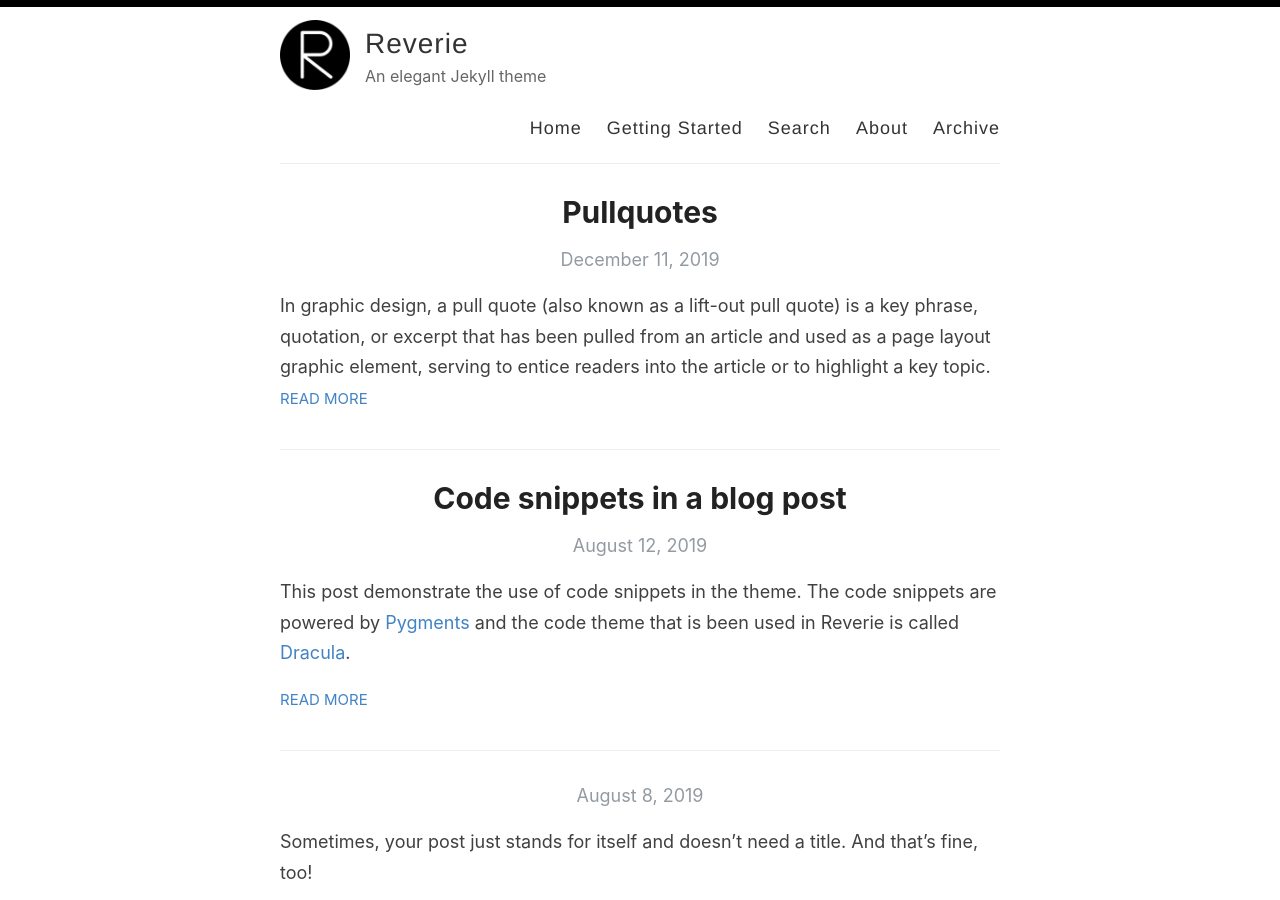
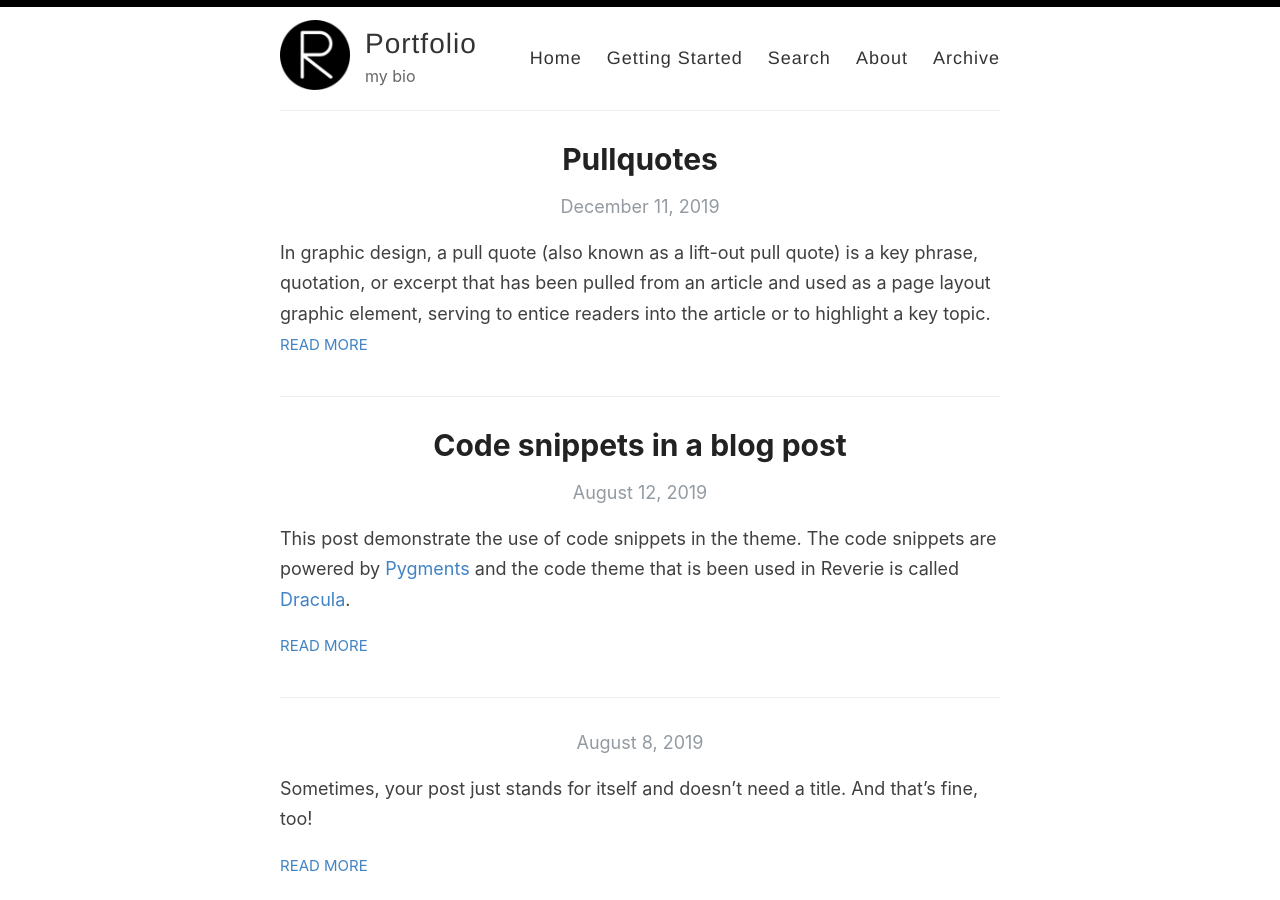
Before and after one commit to imanazmi/squidge, a Jekyll site: the page built from index.html, in a window 1280 px wide and 900 px high. Built offline with Jekyll 4.4.1, drawn with Linux system fonts in a browser that asks for light colours; the list of posts is cut into pages by our own code.

Commit message:
Update _config.yml

```diff
--- a/_config.yml
+++ b/_config.yml
@@ -3,13 +3,13 @@
 #
 
 # Name of your site (displayed in the header)
-name: Reverie
+name: Portfolio
 
 # Name of the author
-author: Amit Merchant
+author: Iman Azmi
 
 # Short bio or description (displayed in the header)
-description: An elegant Jekyll theme
+description: my bio
 
 # URL of your avatar or profile pic (you could use your GitHub profile pic)
 avatar: /images/reverie.png
@@ -21,15 +21,15 @@ avatar: /images/reverie.png
 # Includes an icon in the footer for each username you enter
 footer-links:
   dribbble:
-  email: amit.d.merchant@gmail.com
+  email: imanazmi61@gmail.com
   facebook:
   flickr:
-  github: amitmerchant1990/reverie
+  github: https://github.com/imanazmi
   instagram:
-  linkedin:
+  linkedin: https://www.linkedin.com/in/imanazmi61/
   pinterest:
   rss: rss
-  twitter: amit_merchant
+  twitter:
   stackoverflow:
   youtube: # channel/<your_long_string> or user/<user-name>
   googleplus: # anything in your profile username that comes after plus.google.com/
@@ -48,14 +48,14 @@ google_analytics: UA-43339302-11
 
 # Your website URL (e.g. http://amitmerchant1990.github.io or http://www.amitmerchant.com)
 # Used for Sitemap.xml and your RSS feed
-url: http://www.amitmerchant.com/reverie
-enforce_ssl: https://www.amitmerchant.com/reverie
+url:
+enforce_ssl:
 
 # If you're hosting your site at a Project repository on GitHub pages
 # (http://yourusername.github.io/repository-name)
 # and NOT your User repository (http://yourusername.github.io)
 # then add in the baseurl here, like this: "/repository-name"
-baseurl: "/reverie"
+baseurl: "/squidge"
 
 #
 # !! You don't need to change any of the configuration flags below !!
```
